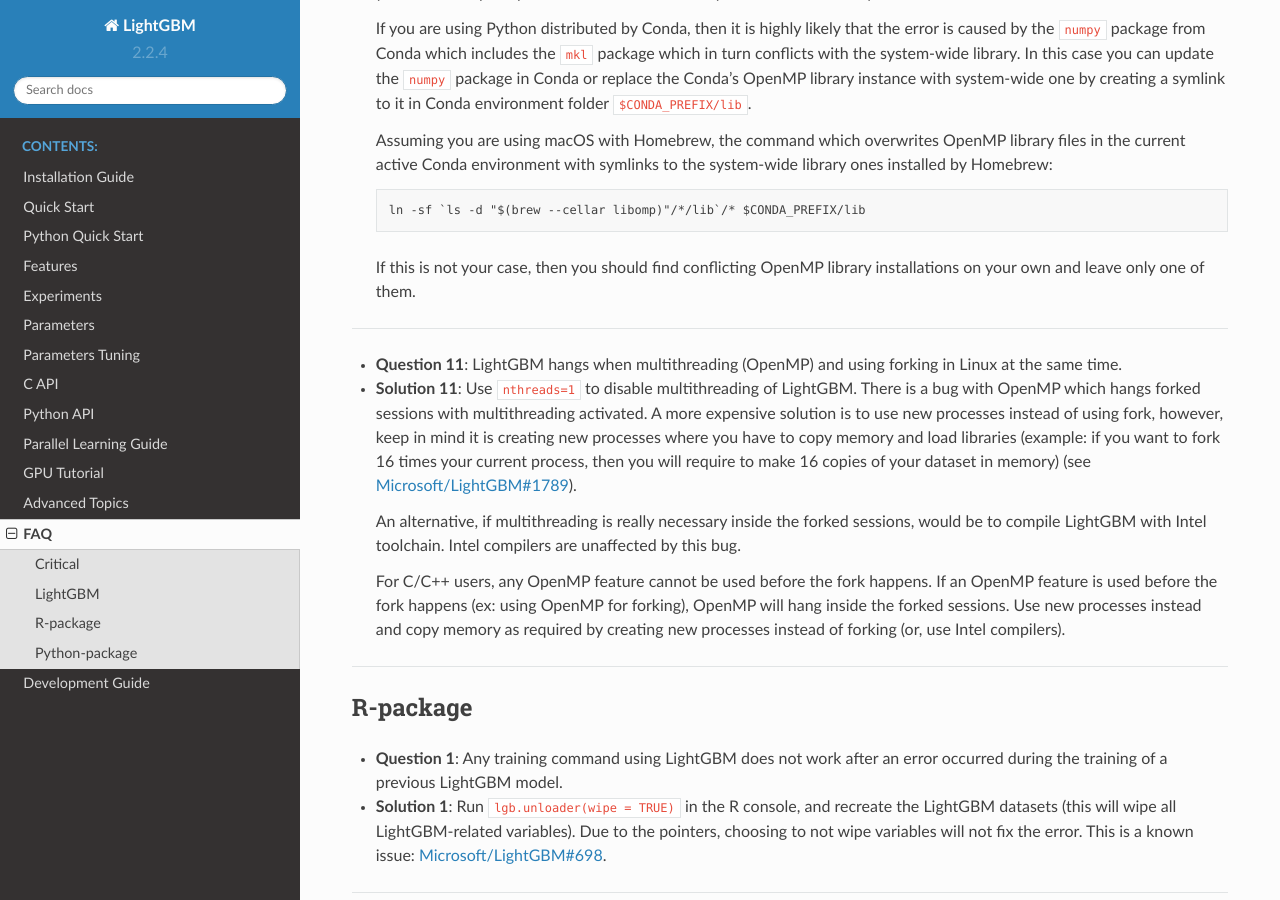
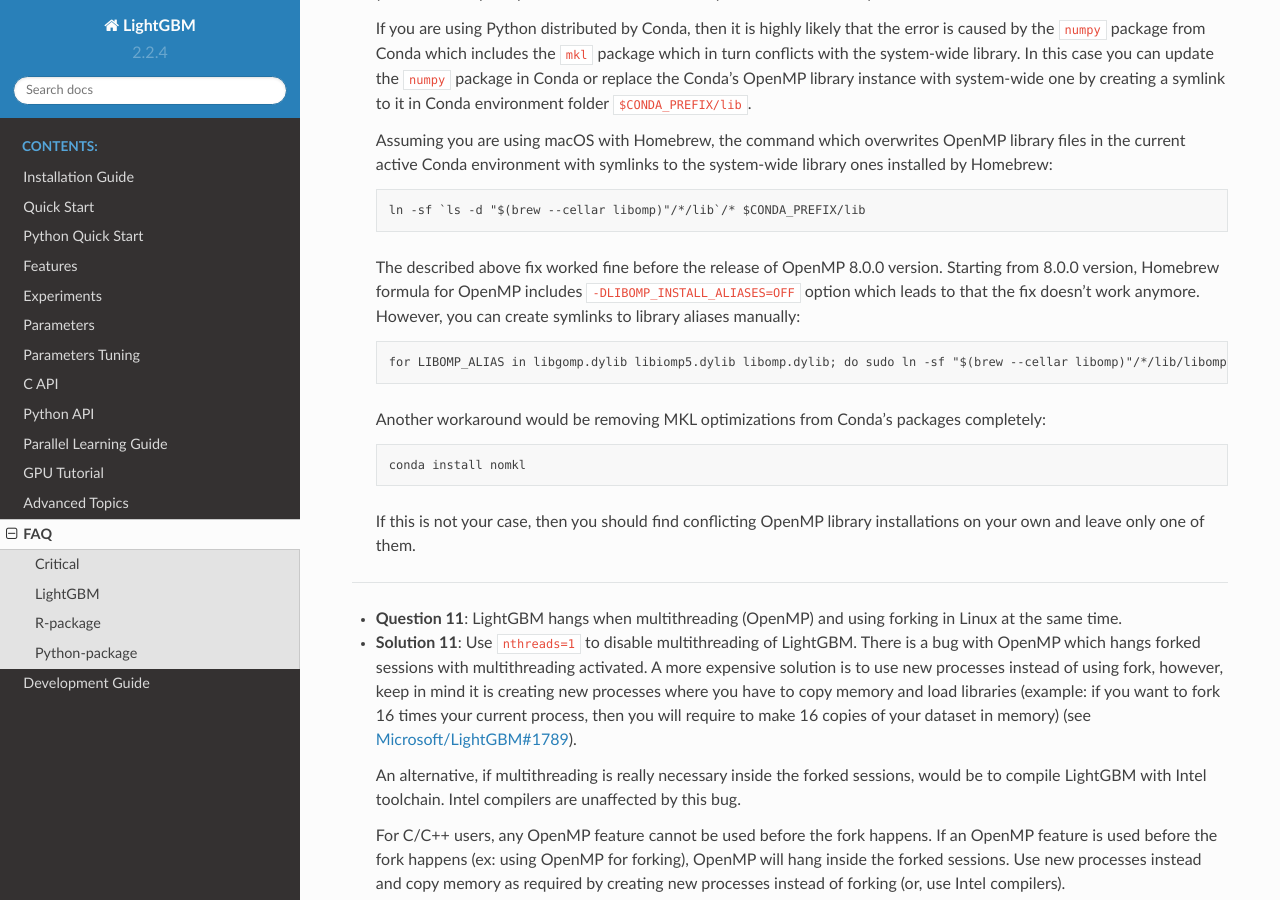
Before and after one commit to microsoft/LightGBM, a Sphinx documentation site: the page built from docs/FAQ.rst, in a window 1280 px wide and 900 px high, scrolled down 2469 px. Built offline with Sphinx 7.4.7 and the Read the Docs theme 2.0.0, drawn with Linux system fonts in a browser that asks for light colours.

Commit message:
updated docs

```diff
--- a/docs/FAQ.rst
+++ b/docs/FAQ.rst
@@ -139,6 +139,20 @@
 
        ln -sf `ls -d "$(brew --cellar libomp)"/*/lib`/* $CONDA_PREFIX/lib
 
+   The described above fix worked fine before the release of OpenMP 8.0.0 version.
+   Starting from 8.0.0 version, Homebrew formula for OpenMP includes ``-DLIBOMP_INSTALL_ALIASES=OFF`` option which leads to that the fix doesn't work anymore.
+   However, you can create symlinks to library aliases manually:
+
+   ::
+
+       for LIBOMP_ALIAS in libgomp.dylib libiomp5.dylib libomp.dylib; do sudo ln -sf "$(brew --cellar libomp)"/*/lib/libomp.dylib $CONDA_PREFIX/lib/$LIBOMP_ALIAS; done
+
+   Another workaround would be removing MKL optimizations from Conda's packages completely:
+
+   ::
+
+       conda install nomkl
+
    If this is not your case, then you should find conflicting OpenMP library installations on your own and leave only one of them.
 
 --------------
```
